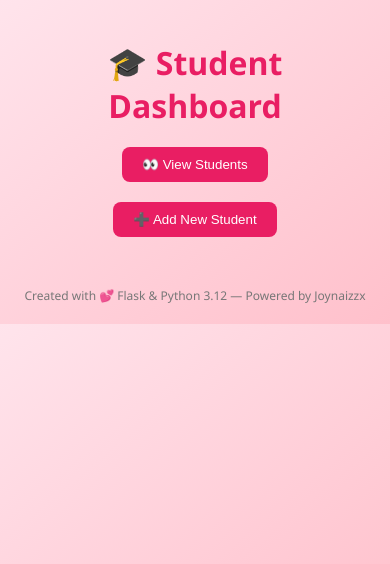
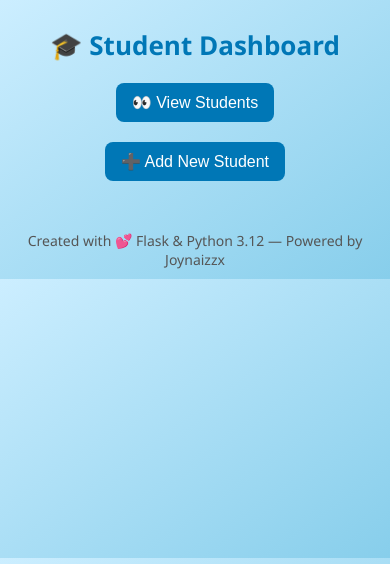
Before and after one commit to Joynase/Joynase-Dime, a Flask app: page /dashboard in a window 390 px wide. Shown: the top 564 px of the page. Run offline with Flask 3, Linux system fonts and the light colour scheme.

Commit message:
Update index.html

```diff
--- a/templates/index.html
+++ b/templates/index.html
@@ -6,31 +6,39 @@
   <style>
     body {
       font-family: 'Segoe UI', sans-serif;
-      background: linear-gradient(to bottom right, #ffe4ec, #ffc0cb);
+      background: linear-gradient(to bottom right, #cceeff, #87ceeb); /* sky blue */
       margin: 0;
       padding: 20px;
       color: #333;
+      font-size: 18px;
     }
 
     h1 {
       text-align: center;
-      color: #e91e63;
+      color: #0077b6;
       margin-bottom: 10px;
+      font-size: 32px;
+    }
+
+    h2 {
+      color: #005f8f;
+      font-size: 24px;
     }
 
     .btn {
-      padding: 10px 20px;
+      padding: 12px 24px;
       margin: 10px;
-      background-color: #e91e63;
+      background-color: #0077b6;
       color: white;
       border: none;
       border-radius: 8px;
       cursor: pointer;
+      font-size: 18px;
       transition: background-color 0.3s ease;
     }
 
     .btn:hover {
-      background-color: #d81b60;
+      background-color: #005f8f;
     }
 
     .section {
@@ -57,6 +65,7 @@
       border: 1px solid #f8bbd0;
       padding: 10px;
       text-align: left;
+      font-size: 18px;
     }
 
     th {
@@ -68,22 +77,58 @@
       width: 100%;
       padding: 10px;
       margin-bottom: 12px;
-      border: 1px solid #e91e63;
+      border: 1px solid #0077b6;
       border-radius: 8px;
+      font-size: 18px;
     }
 
     form {
       background: white;
       padding: 20px;
       border-radius: 12px;
-      box-shadow: 0 0 10px rgba(255, 192, 203, 0.5);
+      box-shadow: 0 0 10px rgba(135, 206, 235, 0.5);
+      max-width: 600px;
+      margin: auto;
     }
 
     footer {
       text-align: center;
       margin-top: 40px;
-      font-size: 12px;
-      color: #777;
+      font-size: 14px;
+      color: #555;
+    }
+
+    /* 📱 Responsive Design */
+    @media (max-width: 768px) {
+      body {
+        padding: 10px;
+        font-size: 16px;
+      }
+
+      h1 {
+        font-size: 26px;
+      }
+
+      h2 {
+        font-size: 20px;
+      }
+
+      .btn {
+        font-size: 16px;
+        padding: 10px 16px;
+      }
+
+      th, td {
+        font-size: 16px;
+      }
+
+      input[type="text"], input[type="number"] {
+        font-size: 16px;
+      }
+
+      form {
+        padding: 15px;
+      }
     }
   </style>
 </head>
```
